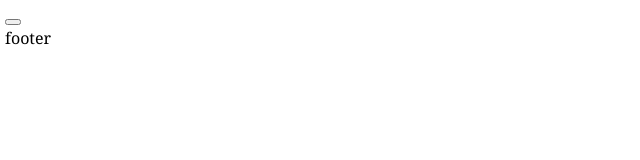
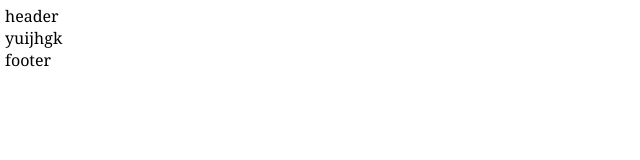
Before and after one commit to hwt75/tandu-frontend, a React (Create React App) app: page / in a window 1280 px wide. Shown: the top 160 px of the page, without its empty margins (0-640 px from the left). Built offline with nearby package versions, Linux system fonts and the light colour scheme.

Commit message:
hwt update

```diff
--- a/package.json
+++ b/package.json
@@ -3,6 +3,7 @@
   "version": "0.1.0",
   "private": true,
   "dependencies": {
+    "@reduxjs/toolkit": "^1.9.7",
     "@testing-library/jest-dom": "^5.17.0",
     "@testing-library/react": "^13.4.0",
     "@testing-library/user-event": "^13.5.0",
--- a/src/App.js
+++ b/src/App.js
@@ -1,13 +1,16 @@
 import React from "react";
 import { HashRouter } from "react-router-dom";
 import { Layout } from "./layouts/layout";
-
+import { Provider } from "react-redux";
+import { store } from "./redux/store";
 export const App = () => {
   return (
-    <HashRouter>
-   <Layout/>
-    </HashRouter>
+    <Provider store={store}>
+      <HashRouter>
+        <Layout />
+      </HashRouter>
+    </Provider>
   );
-}
+};
 
 export default App;
--- a/src/components/imageCard/index.jsx
+++ b/src/components/imageCard/index.jsx
@@ -4,8 +4,7 @@ import { Button } from 'react-bootstrap'
 export const Component = () => {
     return (
         <>
-        <div className=''>
-            <Button />
+        <div className=''>yuijhgk
         </div>
         </>
     )
--- a/src/index.css
+++ b/src/index.css
@@ -1,11 +1,10 @@
 body {
-  margin: 0;
-  font-family: Georgia,Times,Times New Roman,serif;
+  font-family: Georgia, Times, Times New Roman, serif;
   -webkit-font-smoothing: antialiased;
   -moz-osx-font-smoothing: grayscale;
 }
-
-code {
-  font-family: source-code-pro, Menlo, Monaco, Consolas, 'Courier New',
-    monospace;
+* {
+  padding: 0;
+  margin: 0;
+  box-sizing: border-box;
 }
--- a/src/layouts/header.js
+++ b/src/layouts/header.js
@@ -3,7 +3,7 @@ import "./header.scss"
 export const Header = () =>{
     return (
         <div className="Header">
-            <div> </div>
+            <div>header </div>
         </div>
     )
 }
--- a/src/pages/home/home.jsx
+++ b/src/pages/home/home.jsx
@@ -1,12 +1,12 @@
 import * as React from "react";
-import './index.scss';
+import "./index.scss";
 import { ImageCardComponent } from "../../components/imageCard";
 const Home = () => {
-    return(
-        <>
-        <ImageCardComponent/>
-        </>
-    )
-}
+  return (
+    <div className="">
+      <ImageCardComponent />
+    </div>
+  );
+};
 
 export const HomePage = Home;
--- /dev/null
+++ b/src/redux/dataSlice.js
@@ -0,0 +1,10 @@
+import { createAsyncThunk, createSlice } from '@reduxjs/toolkit';
+
+export const dataSlice = createSlice({
+    name: 'data',
+    initialState: {},
+    reducers: {},
+    extraReducers: {}
+})
+
+export default dataSlice.reducer;
--- a/src/redux/store.js
+++ b/src/redux/store.js
@@ -1,5 +1,7 @@
-const { createStore } = require("redux");
-
-const store = createStore();
-
-export default store;
+import { configureStore } from "@reduxjs/toolkit";
+import dataSlice from "./dataSlice";
+export const store = configureStore({
+  reducer: {
+    dataSlice,
+  },
+});
```
Also changed, not shown: src/layouts/layout.js (+10 -9 lines), 1 other file (tests, documents, lock files or other folders).
